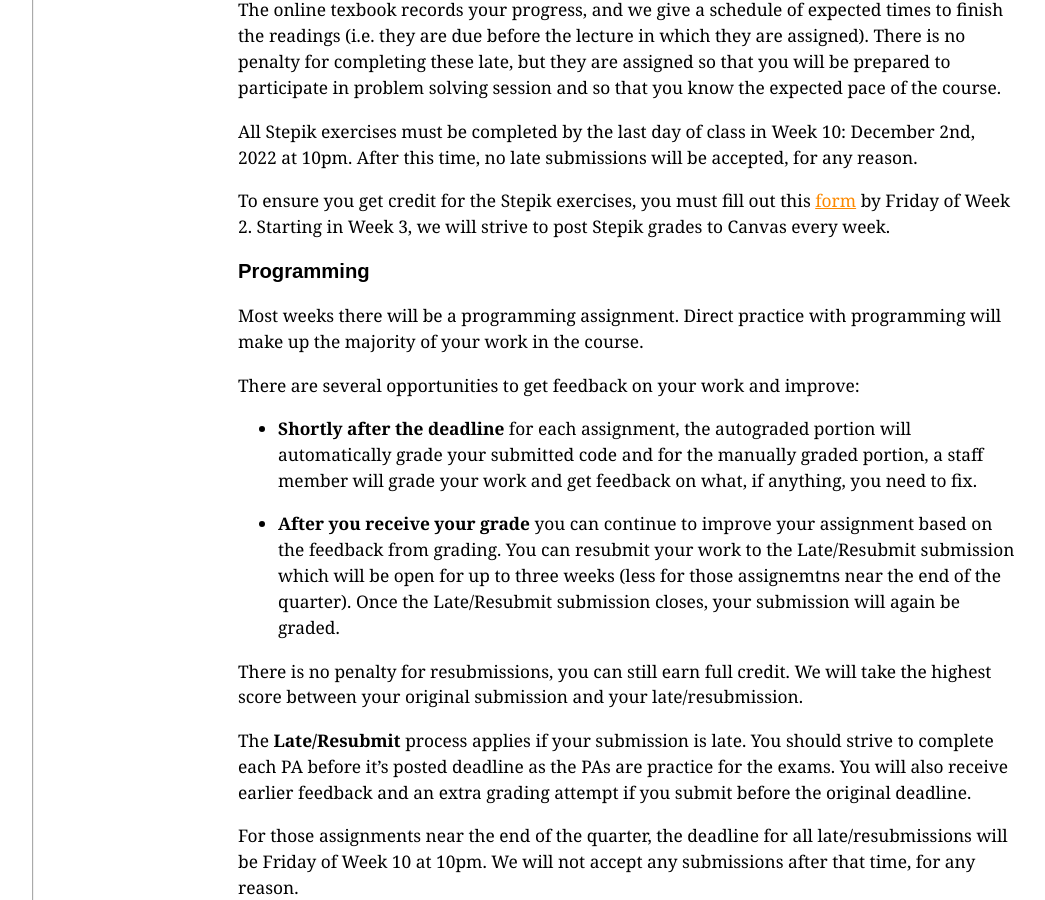
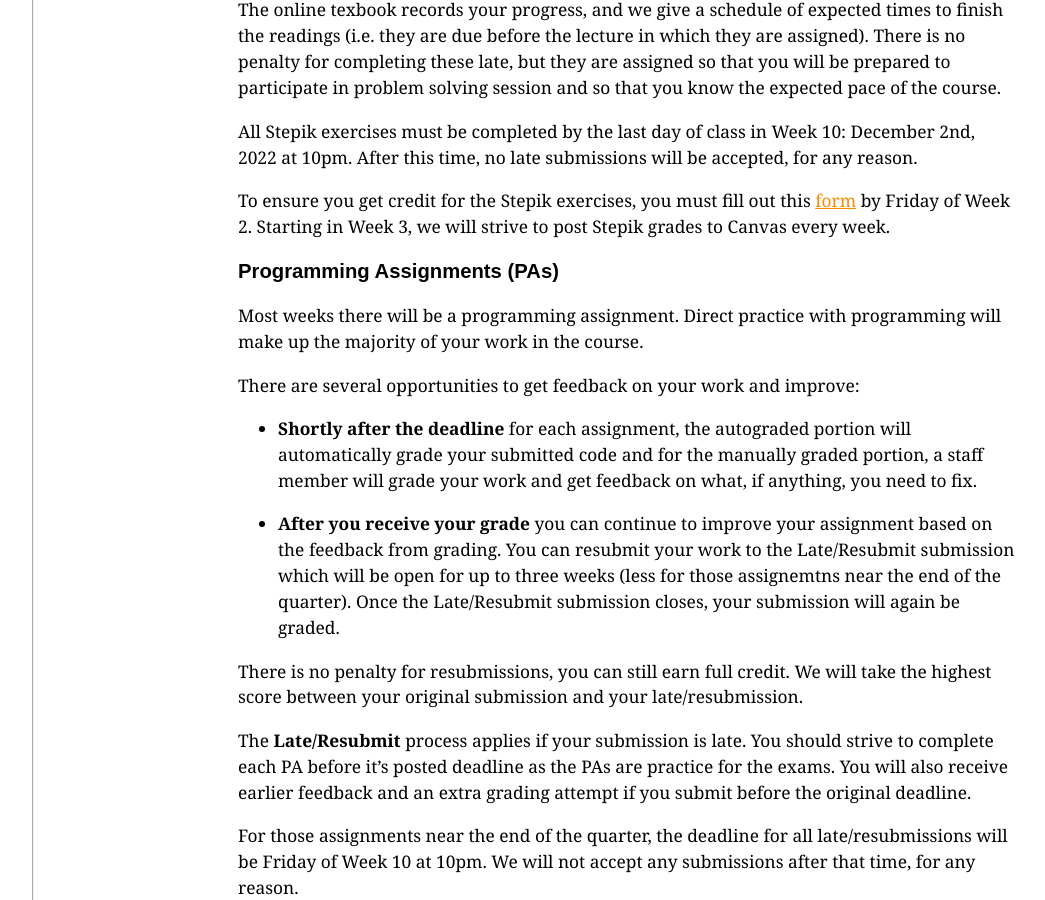
Before and after one commit to ucsd-cse12-f22/ucsd-cse12-f22.github.io, a Jekyll site: the page built from syllabus.md, in a window 1280 px wide and 900 px high, scrolled down 1975 px. Shown: the whole window, without its empty margins (56-1101 px from the left). Built offline with Jekyll 4.4.1, drawn with Linux system fonts in a browser that asks for light colours.

Commit message:
Update syllabus.md

```diff
--- a/syllabus.md
+++ b/syllabus.md
@@ -88,7 +88,7 @@ After this time, no late submissions will be accepted, for any reason.
 To ensure you get credit for the Stepik exercises, you must fill out this [form](https://forms.gle/rrhGj9YtaCG9tket9){:target="_blank"} by Friday of Week 2. Starting in Week 3, we will strive to post Stepik grades to Canvas every week.
 
 <a id="p:programming"></a>
-<h3>Programming</h3>
+<h3>Programming Assignments (PAs)</h3>
 
 Most weeks there will be a programming assignment. Direct practice with
 programming will make up the majority of your work in the course.
```
